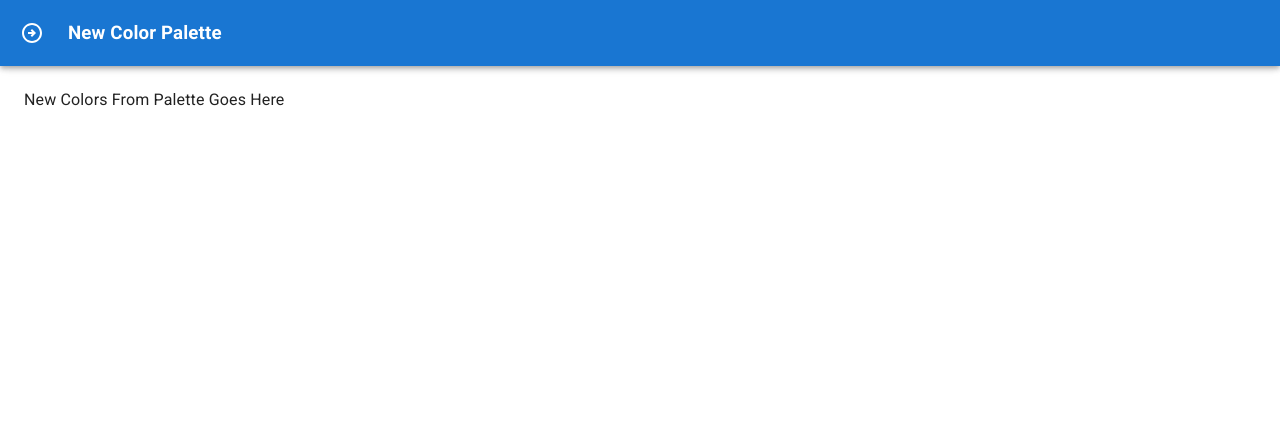
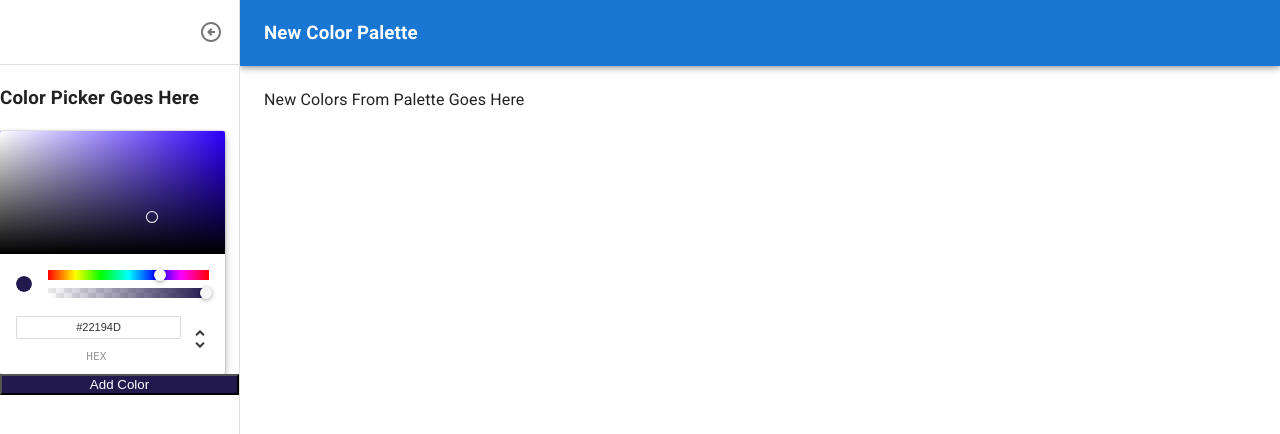
Before and after one commit to FrancoisSchoeman/ReactColorPalette, a React (Create React App) app: page /palette/new in a window 1280 px wide. Shown: the top 434 px of the page. Built offline with nearby package versions, Linux system fonts and the light colour scheme.

Commit message:
updates on NewPaletteForm

```diff
--- a/package.json
+++ b/package.json
@@ -13,6 +13,7 @@
     "chroma-js": "^2.4.2",
     "rc-slider": "^10.0.1",
     "react": "^18.2.0",
+    "react-color": "^2.19.3",
     "react-copy-to-clipboard": "^5.1.0",
     "react-dom": "^18.2.0",
     "react-jss": "^10.9.2",
--- a/src/NewPaletteForm.js
+++ b/src/NewPaletteForm.js
@@ -1,4 +1,4 @@
-import React from 'react';
+import React, { useState } from 'react';
 import { styled } from '@mui/material/styles';
 import Box from '@mui/material/Box';
 import Drawer from '@mui/material/Drawer';
@@ -9,6 +9,8 @@ import Divider from '@mui/material/Divider';
 import IconButton from '@mui/material/IconButton';
 import ArrowCircleRightOutlinedIcon from '@mui/icons-material/ArrowCircleRightOutlined';
 import ArrowCircleLeftOutlinedIcon from '@mui/icons-material/ArrowCircleLeftOutlined';
+import { ChromePicker } from 'react-color';
+import useStyles from './styles/NewPaletteFormStyles';
 
 const drawerWidth = 240;
 
@@ -58,7 +60,8 @@ const DrawerHeader = styled('div')(({ theme }) => ({
 }));
 
 export default function NewPaletteForm() {
-  const [open, setOpen] = React.useState(false);
+  const [open, setOpen] = useState(true);
+  const [chosenColor, setChosenColor] = useState({hex: '#22194D'});
 
   const handleDrawerOpen = () => {
     setOpen(true);
@@ -67,6 +70,12 @@ export default function NewPaletteForm() {
   const handleDrawerClose = () => {
     setOpen(false);
   };
+
+  const handleColorPickerChange= (color) => {
+    setChosenColor(color);
+  }
+
+  const classes = useStyles(chosenColor);
 
   return (
     <Box sx={{ display: 'flex' }}>
@@ -110,6 +119,10 @@ export default function NewPaletteForm() {
         <Divider/>
 
         <h3>Color Picker Goes Here</h3>
+        <ChromePicker color={chosenColor['hex']} onChange={handleColorPickerChange} />
+        <button className={classes.addButton} >
+          Add Color
+        </button>
 
 
       </Drawer>
--- /dev/null
+++ b/src/styles/NewPaletteFormStyles.js
@@ -0,0 +1,11 @@
+import { createUseStyles } from "react-jss";
+import chroma from "chroma-js";
+
+const useStyles = createUseStyles({
+    addButton:{
+        backgroundColor:( chosenColor) =>  chosenColor['hex'],
+        color: (chosenColor) => chroma(chosenColor['hex']).luminance() <= 0.08 ? "white" : "black"
+    }
+})
+
+export default useStyles;
```
Also changed, not shown: 1 other file (tests, documents, lock files or other folders).
